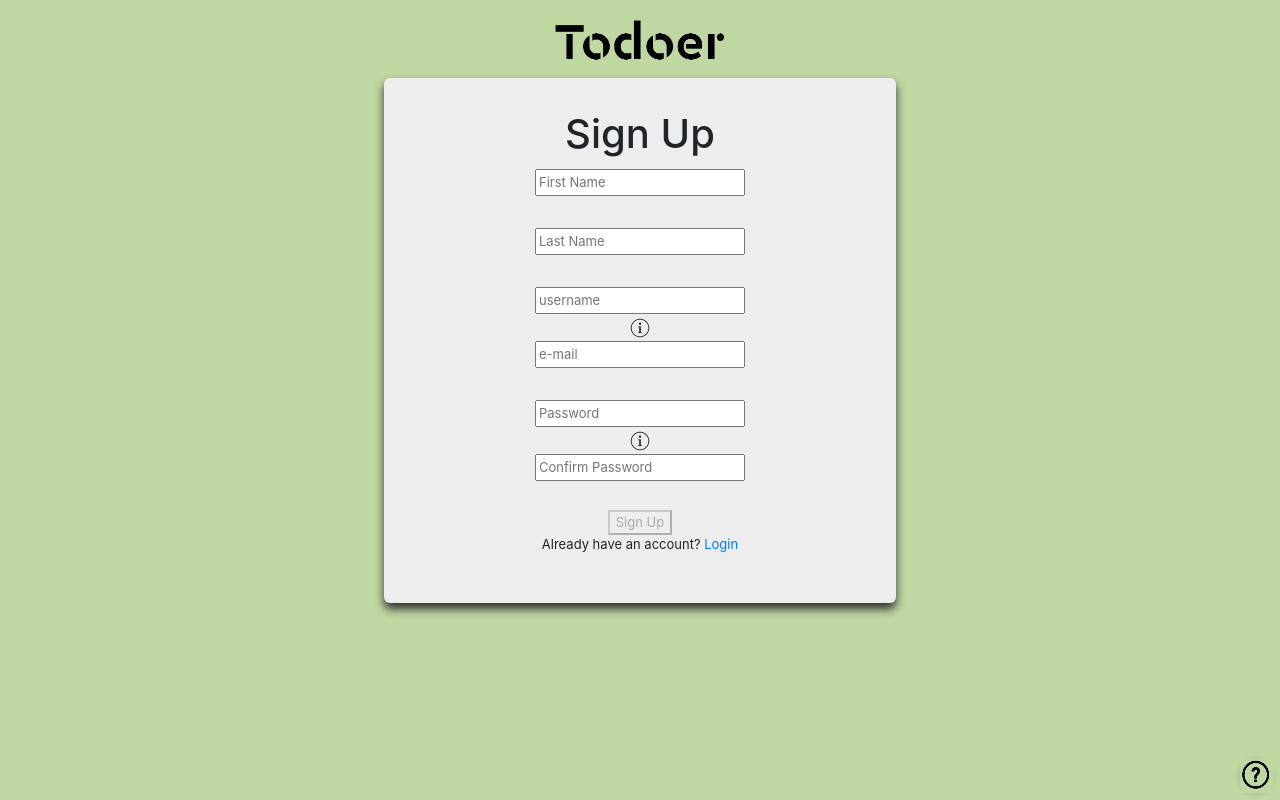
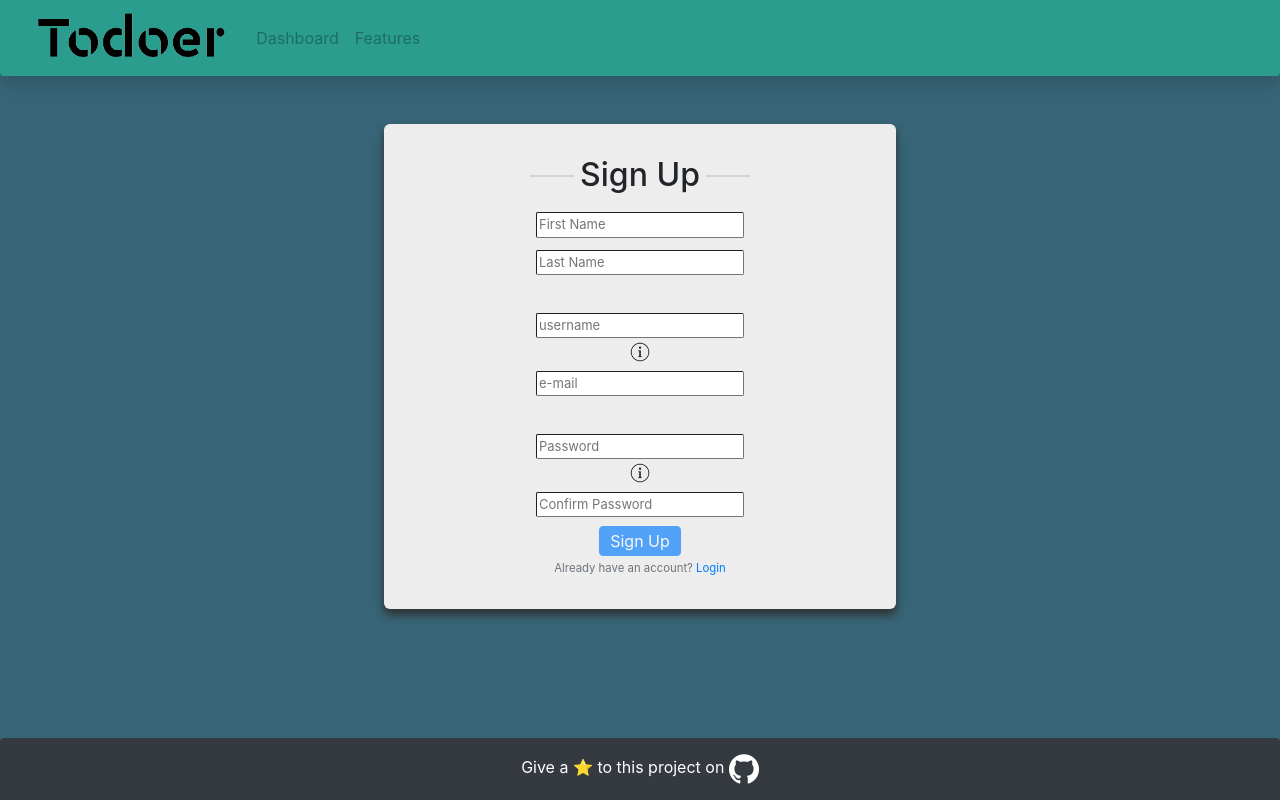
Before and after one commit to anshulmaske/Todoer, a Flask app: page /signup in a window 1280 px wide. Run offline with Flask 2, Linux system fonts and the light colour scheme.

Commit message:
Added NavBar and Footer.

```diff
--- a/app.py
+++ b/app.py
@@ -19,49 +19,52 @@ login_mgr.login_view = 'login'
 def load_user(user_id):
     return User.query.get(int(user_id))
 
+
 class Todo(db.Model):
     __tablename__ = "todo"
     id = db.Column(db.Integer, primary_key=True)
     user_id = db.Column(db.Integer)
-    title = db.Column(db.String(100), nullable = False)
-    complete = db.Column(db.Boolean, nullable = False)
-    priority = db.Column(db.String(1), nullable = False)
+    title = db.Column(db.String(100), nullable=False)
+    complete = db.Column(db.Boolean, nullable=False)
+    priority = db.Column(db.String(1), nullable=False)
     date_added = db.Column(db.String(2))
     month_added = db.Column(db.String(3))
     date_due = db.Column(db.String(2))
     month_due = db.Column(db.String(3))
 
+
 class User(db.Model, UserMixin):
     __tablename__ = "users"
-    id = db.Column(db.Integer, primary_key =True)
-    fname = db.Column(db.String(50), nullable = False)
-    lname = db.Column(db.String(50), nullable = False)
-    username = db.Column(db.String(30), nullable = False, unique = True)
-    email = db.Column(db.String(120), nullable = False, unique = True)
+    id = db.Column(db.Integer, primary_key=True)
+    fname = db.Column(db.String(50), nullable=False)
+    lname = db.Column(db.String(50), nullable=False)
+    username = db.Column(db.String(30), nullable=False, unique=True)
+    email = db.Column(db.String(120), nullable=False, unique=True)
     password_hash = db.Column(db.String(256))
 
     def setPass(self, password):
-        self.password_hash = generate_password_hash(password=password, method="sha256")
+        self.password_hash = generate_password_hash(
+            password=password, method="sha256")
+
     def checkPass(self, password):
         return check_password_hash(self.password_hash, password)
 
 
 
-@app.route('/')
-def index():
-    return render_template("index.html")
+
 
 @app.route('/dashboard')
 @login_required
 def dashboard():
     todo_li = list(Todo.query.filter_by(user_id=current_user.id))
-    return render_template("homepage.html", todo_li=todo_li)
+    return render_template("dashboard.html", todo_li=todo_li)
 
-@app.route('/signup', methods = ["GET", "POST"])
+
+@app.route('/signup', methods=["GET", "POST"])
 def signup():
     msg = {}
     if request.method == "GET":
-        return render_template('signup.html', msg = msg)
+        return render_template('signup.html', msg=msg)
     user = User()
     user.fname = str(request.form.get("fname")).lower()
     user.lname = str(request.form.get("lname")).lower()
@@ -86,7 +89,7 @@ def signup():
         flag = True
 
     if flag:
-        return render_template("signup.html", msg = msg)
+        return render_template("signup.html", msg=msg)
 
     user.setPass(password)
     db.session.add(user)
@@ -94,7 +97,9 @@ def signup():
     login_user(user)
     return redirect(url_for('dashboard'))
 
-@app.route('/login', methods=["POST","GET"])
+# TODO: Temporary route
+@app.route('/')
+@app.route('/login', methods=["POST", "GET"])
 def login():
     if request.method == "GET":
         return render_template('login.html')
@@ -102,15 +107,17 @@ def login():
     if user and user.checkPass(request.form.get('password')):
         login_user(user)
         return redirect(url_for('dashboard'))
-    return render_template('login.html', msg = "Incorrect Credentials. Please Try Again")
+    return render_template('login.html', msg="Incorrect Credentials. Please Try Again")
 
-@app.route('/logout', methods=["POST","GET"])
+
+@app.route('/logout', methods=["POST", "GET"])
 @login_required
 def logout():
     logout_user()
     return redirect(url_for('login'))
 
-@app.route("/add", methods=["POST","GET"])
+
+@app.route("/add", methods=["POST", "GET"])
 @login_required
 def add():
     title = request.form.get("title")
@@ -126,37 +133,41 @@ def add():
         month_due = str(due.strftime("%b"))
     new_todo = Todo(
         title=title,
-        user_id = user_id,
+        user_id=user_id,
         complete=False,
-        priority= priority,
-        date_added = str(date_added.day).zfill(2),
-        month_added = date_added.strftime('%B')[:3],
-        date_due = date_due,
-        month_due = month_due
-        )
+        priority=priority,
+        date_added=str(date_added.day).zfill(2),
+        month_added=date_added.strftime('%B')[:3],
+        date_due=date_due,
+        month_due=month_due
+    )
     db.session.add(new_todo)
     db.session.commit()
     return redirect(url_for("dashboard"))
+
 
 @app.route('/about')
 def about():
     return render_template('about.html')
 
+
 @app.route("/update/<int:todo_id>/<int:user_id>")
 @login_required
 def update(todo_id, user_id):
-    todo = Todo.query.filter_by(id = todo_id, user_id = user_id).first()
+    todo = Todo.query.filter_by(id=todo_id, user_id=user_id).first()
     todo.complete = not todo.complete
     db.session.commit()
     return redirect(url_for('dashboard'))
 
+
 @app.route("/delete/<int:todo_id>/<int:user_id>")
 @login_required
 def delete(todo_id, user_id):
-    todo = Todo.query.filter_by(id = todo_id, user_id = user_id).first()
+    todo = Todo.query.filter_by(id=todo_id, user_id=user_id).first()
     db.session.delete(todo)
     db.session.commit()
     return redirect(url_for('dashboard'))
 
+
 if __name__ == '__main__':
     app.run()
--- a/static/stylesheets/signup.css
+++ b/static/stylesheets/signup.css
@@ -1,19 +1,21 @@
 body {
-    background-color: #BFD7A0;
-    box-sizing:border-box;
+    background-color: #376577;
     font-family: -apple-system, BlinkMacSystemFont, 'Segoe UI', Roboto, Oxygen, Ubuntu, Cantarell, 'Open Sans', 'Helvetica Neue', sans-serif;
+    height: 100vh;
+    margin-bottom: 0;
 }
 
-.logo-brand{
-    height: 65px;
-    width: auto;
-    padding-top: 20px;
-    padding-bottom: 0;
+.form-group {
+    margin-bottom: 6px;
+}
+
+.form-group input {
+    border-radius: 2px;
+    border-width: 1px;
 }
 
 .container {
-    box-sizing:border-box;
-    margin-top: 1%;
+    margin-top: 2%;
     width: 40%;
     height: auto;
     background-color: #EDEDED;
@@ -23,33 +25,70 @@ body {
     overflow-x: hidden;
     overflow-y: auto;
     font-size: 13px;
+    display: block;
+}
+.btn{
+    padding-top: 4px;
+    padding-bottom: 4px;
+    padding: 4px 10px 4px 10px;
+    line-height: normal;
+}
+#inputform h2 {
+    z-index: 0;
+    margin: 0 0 15px;
+    position: relative;
+    text-align: center;
 }
 
-#fname, #lname, #username, #email, #password, #cnf_password  {
+#inputform h2:before,
+#inputform h2:after {
+    content: "";
+    height: 2px;
+    width: 20%;
+    top: 50%;
+    background: #d4d4d4;
+    position: absolute;
+    z-index: 0;
+}
+
+#inputform h2:before {
+    left: 0;
+}
+
+#inputform h2:after {
+    right: 0;
+}
+
+#inputform h2 {
+    margin: 0 0 15px;
+    position: relative;
+    text-align: center;
+}
+
+#fname,
+#lname,
+#username,
+#email,
+#password,
+#cnf_password {
     padding: 2px;
     margin: 3px;
-}
-
-.help_img{
-    box-sizing: border-box;
-    position: absolute;
-    width: 50px;
-    height: 50px;
-    bottom: 0px;
-    right: 0px;
 }
 
 .container::-webkit-scrollbar {
     width: 8.5px;
 }
+
 .container::-webkit-scrollbar-track {
     background: #ffffff;
     border-radius: 6px;
 }
+
 .container::-webkit-scrollbar-thumb {
     border-radius: 6px;
     background: rgb(160, 160, 160);
 }
+
 .container::-webkit-scrollbar-thumb:hover {
     border-radius: 6px;
     background: rgb(117, 117, 117);
--- a/templates/signup.html
+++ b/templates/signup.html
@@ -6,32 +6,56 @@
         <meta http-equiv='X-UA-Compatible' content='IE=edge'>
         <title>Todoer</title>
         <meta name='viewport' content='width=device-width, initial-scale=1'>
-    <link rel="stylesheet" href="https://cdn.jsdelivr.net/npm/bootstrap@4.3.1/dist/css/bootstrap.min.css"
-        integrity="sha384-ggOyR0iXCbMQv3Xipma34MD+dH/1fQ784/j6cY/iJTQUOhcWr7x9JvoRxT2MZw1T" crossorigin="anonymous">
+        <link rel="stylesheet" href="https://cdn.jsdelivr.net/npm/bootstrap@4.6.1/dist/css/bootstrap.min.css"
+            integrity="sha384-zCbKRCUGaJDkqS1kPbPd7TveP5iyJE0EjAuZQTgFLD2ylzuqKfdKlfG/eSrtxUkn" crossorigin="anonymous">
         <link rel='stylesheet' type='text/css' media='screen' href='../static/stylesheets/signup.css'>
-    <script src='../static/js/signup.js'></script>
     </head>
 
     <body>
-    <center>
+        <nav class="navbar navbar-expand-lg shadow mb-5 navbar-light rounded-bottom" style="background-color: #2a9d8f;">
+            <div class="container-fluid">
                 {% if current_user.is_active %}
-        <a href="/dashboard">
+                <a class="navbar-brand" href="/dashboard">
                     <img class="logo-brand" src="../static/assets/logo.png" alt="logo" height="50">
                 </a>
                 {% else %}
-        <a href="/">
+                <a class="navbar-brand" href="/">
                     <img class="logo-brand" src="../static/assets/logo.png" alt="logo" height="50">
                 </a>
                 {%endif%}
-    </center>
+                <button class="navbar-toggler" type="button" data-mdb-toggle="collapse" data-mdb-target="#navbarNav"
+                    aria-controls="navbarNav" aria-expanded="false" aria-label="Toggle navigation">
+                    <i class="fas fa-bars"></i>
+                </button>
+                <div class="collapse navbar-collapse" id="navbarNav">
+                    <ul class="navbar-nav">
+                        <li class="nav-item">
+                            {% if current_user.is_active %}
+                                <a class="nav-link">Dashboard</a>
+                            {% else %}
+                                <span class="d-inline-block" tabindex="0" data-toggle="tooltip" title="Login to continue">
+                                    <a class="nav-link disabled" >Dashboard</a>
+                                </span>
+                            {% endif %}
+                        </li>
+                        <li class="nav-item">
+                            <a class="nav-link disabled" href="#">Features</a>
+                        </li>
+                    </ul>
+                </div>
+            </div>
+        </nav>
+
+        <div class="container">
             <center>
-        <div class="container">
-            <h1>Sign Up</h1>
                 <form action="/signup" style="margin: auto; width: 220px;" method="post" name="inputform" id="inputform">
-                <input type="text" name="fname" id="fname" placeholder="First Name" required>
-                <div style="height: 20px; width: 20px; display: inline-block;"></div><br>
-                <input type="text" name="lname" id="lname" placeholder="Last Name" required>
-                <div style="height: 20px; width: 20px; display: inline-block;"></div><br>
+                    <h2>Sign Up</h2>
+                    <div class="form-group"><input type="text" name="fname" id="fname" placeholder="First Name" required>
+                    </div>
+                    <div class="form-group"><input type="text" name="lname" id="lname" placeholder="Last Name" required>
+                    </div>
+                    <div class="form-group">
+                        <div style="height: 20px; width: 20px; display: inline-block;"></div>
                         <input type="text" name="username" id="username" placeholder="username" required>
                         <img style="height: 20px; width: 20px;" src="../static/assets/info.png" alt="" data-html="true"
                             data-toggle="tooltip" data-placement="right" title="
@@ -39,9 +63,12 @@
                             <li>Minimum 4 characters</li>
                             <li>First letter alphabet</li>
                             <li>Rest alphanumeric</li>
-                    </ul>"><br>
-                <input type="text" name="email" id="email" placeholder="e-mail" required>
-                <div style="height: 20px; width: 20px; display: inline-block;"></div><br>
+                        </ul>">
+                    </div>
+                    <div class="form-group"><input type="text" name="email" id="email" placeholder="e-mail" required>
+                    </div>
+                    <div class="form-group">
+                        <div style="height: 20px; width: 20px; display: inline-block;"></div>
                         <input type="password" name="password" id="password" placeholder="Password" required>
                         <img style="height: 20px; ; width: 20px;" src="../static/assets/info.png" alt="" data-html="true"
                             data-toggle="tooltip" data-placement="right" title="
@@ -50,12 +77,17 @@
                             <li>At least one letter</li>
                             <li>At least one number</li>
                             <li>At least one special character</li>
-                    </ul>"><br>
-                <input type="password" name="cnf_password" id="cnf_password" placeholder="Confirm Password" required>
-                <div style="height: 20px; width: 20px; display: inline-block;"></div><br>
-                <button type="submit" id="submit" disabled>Sign Up</button>
+                        </ul>">
+                    </div>
+                    <div class="form-group">
+                        <input type="password" name="cnf_password" id="cnf_password" placeholder="Confirm Password"
+                            required>
+                    </div>
+                    <button type="submit" id="submit" class="btn btn-primary" disabled>Sign Up</button>
                 </form>
-            <p>Already have an account? <a href="/login">Login</a> </p>
+                <small id="emailHelp" class="form-text text-muted">Already have an account?
+                    <a href="/login">Login</a>
+                </small>
                 {% if "email" in msg%}
                 <p style="font-size: 11px; color: red;">{{msg["email"]}}</p>
                 {% endif %}
@@ -65,28 +97,28 @@
                 {% if "username" in msg%}
                 <p style="font-size: 11px; color: red;">{{msg["username"]}}</p>
                 {% endif %}
+            </center>
         </div>
-    </center>
 
-    <div class="help_button">
-        <a href="/about">
-            <img class="help_img" src="../static/assets/Help.png" alt="">
+        <!-- Footer -->
+        <footer class="fixed-bottom bg-dark py-3 px-2 rounded-top">
+            <div class="text-center text-white">
+                Give a ⭐ to this project on
+                <a href="https://github.com/Ansh743/Todoer" target="_blank" data-toggle="tooltip" data-placement="top"
+                    title="View code on GitHub" >
+                    <img src="../static/assets/github-logo.png" alt="GitHub" style="width: 30px; height: auto;">
                 </a>
             </div>
-    <div class="help_button">
-        <a href="/about">
-            <img class="help_img" src="../static/assets/Help.png" alt="">
-        </a>
-    </div>
-
-    <script src="https://code.jquery.com/jquery-3.3.1.slim.min.js"
-        integrity="sha384-q8i/X+965DzO0rT7abK41JStQIAqVgRVzpbzo5smXKp4YfRvH+8abtTE1Pi6jizo"
+        </footer>
+        <!-- Footer -->
+        <script src="https://cdn.jsdelivr.net/npm/jquery@3.5.1/dist/jquery.slim.min.js"
+            integrity="sha384-DfXdz2htPH0lsSSs5nCTpuj/zy4C+OGpamoFVy38MVBnE+IbbVYUew+OrCXaRkfj"
             crossorigin="anonymous"></script>
-    <script src="https://cdn.jsdelivr.net/npm/popper.js@1.14.7/dist/umd/popper.min.js"
-        integrity="sha384-UO2eT0CpHqdSJQ6hJty5KVphtPhzWj9WO1clHTMGa3JDZwrnQq4sF86dIHNDz0W1"
+        <script src="https://cdn.jsdelivr.net/npm/popper.js@1.16.1/dist/umd/popper.min.js"
+            integrity="sha384-9/reFTGAW83EW2RDu2S0VKaIzap3H66lZH81PoYlFhbGU+6BZp6G7niu735Sk7lN"
             crossorigin="anonymous"></script>
-    <script src="https://cdn.jsdelivr.net/npm/bootstrap@4.3.1/dist/js/bootstrap.min.js"
-        integrity="sha384-JjSmVgyd0p3pXB1rRibZUAYoIIy6OrQ6VrjIEaFf/nJGzIxFDsf4x0xIM+B07jRM"
+        <script src="https://cdn.jsdelivr.net/npm/bootstrap@4.6.1/dist/js/bootstrap.min.js"
+            integrity="sha384-VHvPCCyXqtD5DqJeNxl2dtTyhF78xXNXdkwX1CZeRusQfRKp+tA7hAShOK/B/fQ2"
             crossorigin="anonymous"></script>
     </body>
     <script type="text/javascript">
```
Also changed, not shown: static/stylesheets/main.css (+6 -13 lines), templates/dashboard.html (added, +154 -0 lines), templates/homepage.html (deleted, +0 -112 lines), templates/login.html (+58 -30 lines), static/assets/github-logo.png (added). Lines whose indentation alone changed are shown as unchanged.
